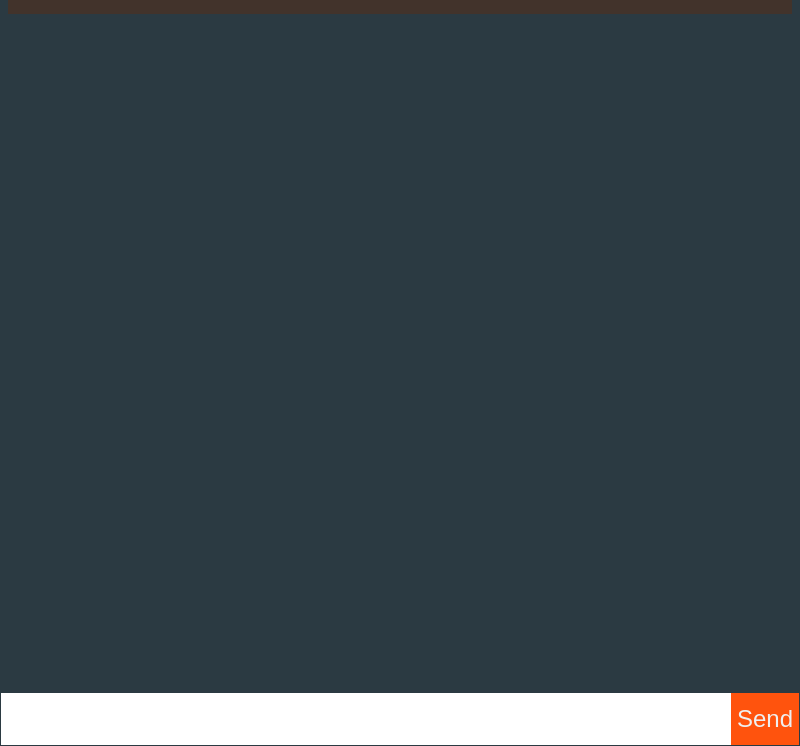
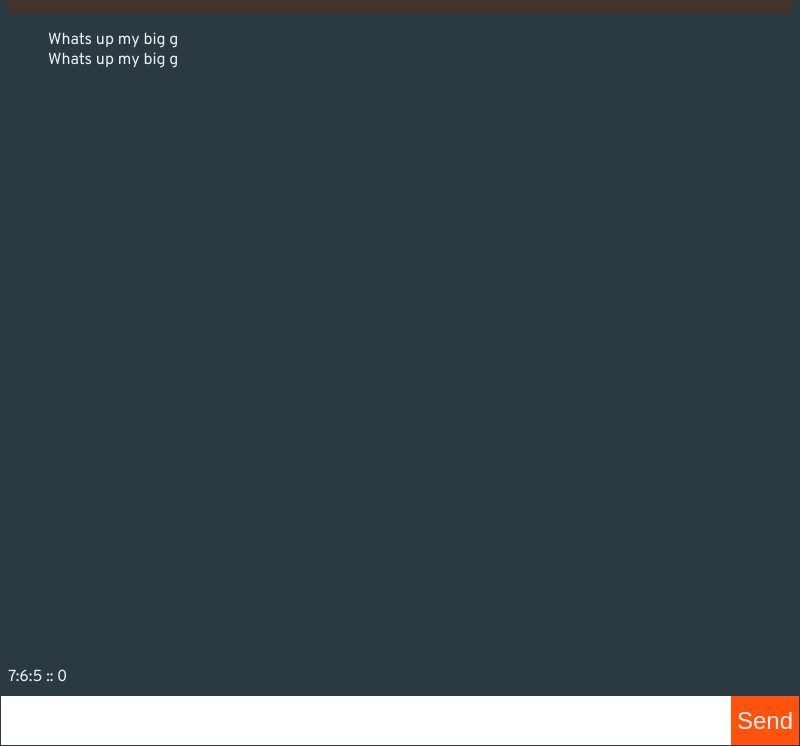
Before and after one commit to AtomicPeace/simple-messaging-app, an Electron app: page public/index.html in a window 800 px wide. Shown: the part 54-800 px from the top of the page. Drawn offline with nearby package versions, Linux system fonts and the light colour scheme; files that its build step writes are made by us from their sources; no server answers.

Commit message:
added a mother fucking clock you bastards will pay

```diff
--- a/public/index.html
+++ b/public/index.html
@@ -8,8 +8,13 @@
       <header>
         <h3>Simple Messaging App</h3>
       </header>
-      <main></main>
-
+      <main>
+        <ul class="wrap-message-list">
+          <li class="left">Whats up my big g</li>
+          <li class="right">Whats up my big g</li>
+        </ul>
+      </main>
+      <p id="clock"></p>
       <footer class="message-wrap">
         <input
           id="message-input-box"
--- a/public/js/index.js
+++ b/public/js/index.js
@@ -1,6 +1,7 @@
 
 const input = document.getElementById("message-input-box");
 const sendButton = document.getElementById("message-send-button");
+const clock = document.getElementById("clock");
 const {ipcRenderer} = require('electron');
 
 
@@ -20,3 +21,8 @@ sendButton.addEventListener('click', (e)=>{
     console.log({payload: input.value});
     ipcRenderer.send('asynchronous-message',  {payload: input.value});
 });
+
+setInterval(()=>{
+    const date = new Date();
+    clock.innerText = `${date.getHours()% 12}:${date.getMinutes()}:${date.getSeconds()} :: ${date.getMilliseconds()}`;
+}, 10)
--- a/public/scss/views/home.scss
+++ b/public/scss/views/home.scss
@@ -6,6 +6,18 @@
   height: 100%;
   width: 100%;
   margin: 0;
+  &-message-list {
+    list-style: none;
+    display: flex;
+    flex-direction: column;
+    width: 100%;
+    & > .left {
+      justify-self: flex-start;
+    }
+    & > .right {
+      justify-self: flex-end;
+    }
+  }
   & > header {
     display: flex;
     height: 60px;
```
Also changed, not shown: lib/electron/index.js (+6 -6 lines).
